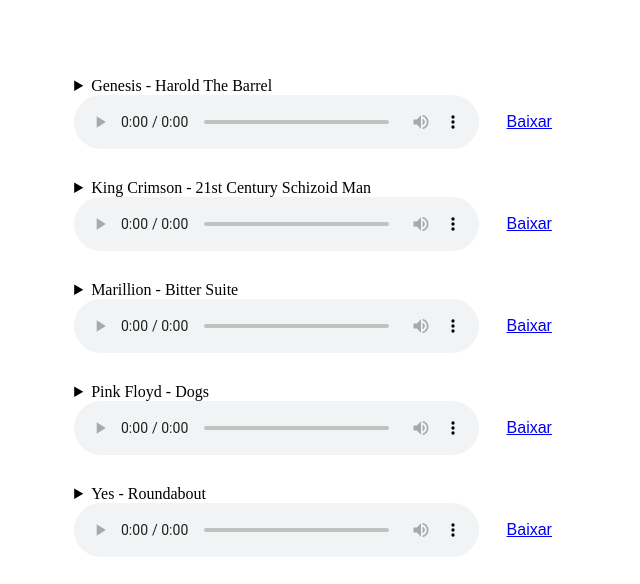
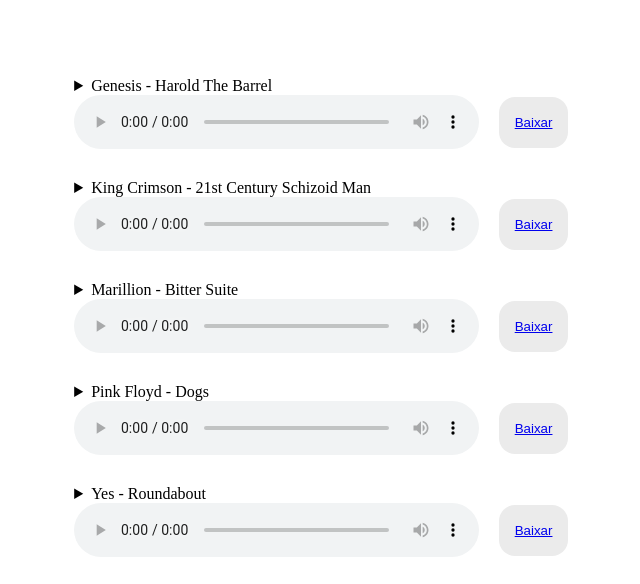
Before and after one commit to marcus-piccoli/Entra21, a plain HTML site: page Atividades/HTML/exercicio03/index.html in a window 1280 px wide. Shown: the part 138-722 px from the top of the page, without its empty margins (313-953 px from the left). Drawn offline with Linux system fonts and the light colour scheme.

Commit message:
correcao exercicios

```diff
--- a/Atividades/HTML/exercicio03/index.html
+++ b/Atividades/HTML/exercicio03/index.html
@@ -8,6 +8,8 @@
         <link rel="icon" type="image/x-icon" href="/assets/images/Icon.jpg">
     </head>
         <style>
+
+        /* Estudo de estilos*/
 
         .ulStyle{
             list-style-type:none;
@@ -34,10 +36,14 @@
         }
 
         .coluna2{
-            width: 20%;
-            border: 0px;
-            background-color: white;
-            font-size: medium;
+            appearance: none;
+            margin-left: 20px;
+            background-color: #EBEBEB;
+            border: none;
+            box-sizing: border-box;
+            padding: 18px 16px;
+            position: relative;
+            border-radius: 16px;
         }
 
         .playList{
@@ -102,7 +108,7 @@
                     <audio class="coluna1" controls controlsList="nodownload">
                         <source src="/assets/audio/Marillion - Bitter Suite.mp3" type="audio/mpeg">
                     </audio>
-                    <button class="coluna2"><a class="coluna2" style="text-align:center" href="/assets/audio/Marillion - Bitter Suite.mp3" download>Baixar</a></button>
+                    <button class="coluna2"><a href="/assets/audio/Marillion - Bitter Suite.mp3" download>Baixar</a></button>
                 </div>
                 <details class="linha">
                     <summary>Pink Floyd - Dogs</summary>
@@ -112,7 +118,7 @@
                     <audio class="coluna1" controls controlsList="nodownload">
                         <source src="/assets/audio/Pink Floyd - Dogs.mp3" type="audio/mpeg">
                     </audio>
-                    <button class="coluna2"><a class="coluna2" style="text-align:center" href="/assets/audio/Pink Floyd - Dogs.mp3" download>Baixar</a></button>
+                    <button class="coluna2"><a href="/assets/audio/Pink Floyd - Dogs.mp3" download>Baixar</a></button>
                 </div>
                 <details class="linha">
                     <summary>Yes - Roundabout</summary>
@@ -122,7 +128,7 @@
                     <audio class="coluna1" controls controlsList="nodownload">
                         <source src="/assets/audio/Yes - Roundabout.mp3" type="audio/mpeg">
                     </audio>
-                    <button class="coluna2"><a class="coluna2" style="text-align:center" href="/assets/audio/Yes - Roundabout.mp3" download>Baixar</a></button>
+                    <button class="coluna2"><a href="/assets/audio/Yes - Roundabout.mp3" download>Baixar</a></button>
                 </div>
                 <script>
                     var audios = document.getElementsByTagName('audio');
```
